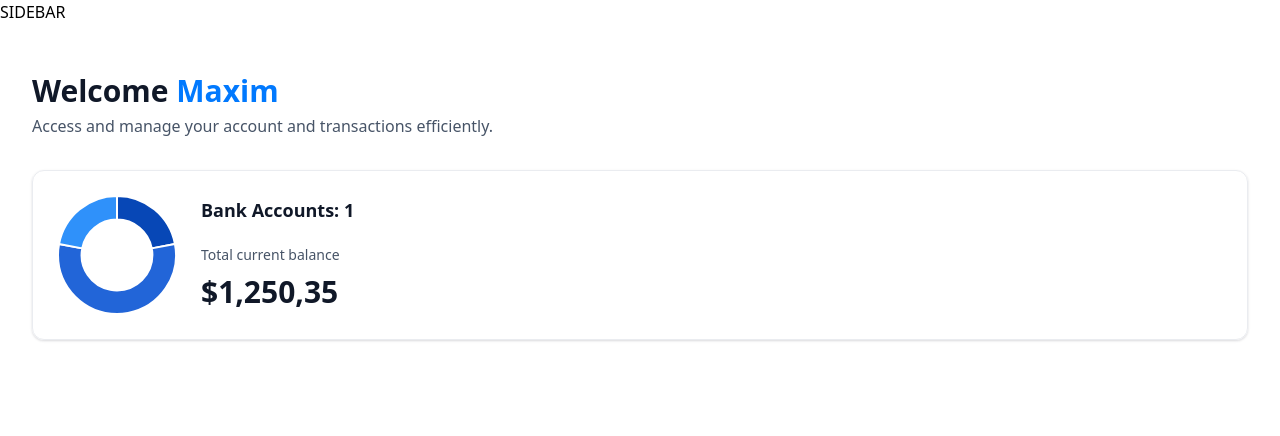
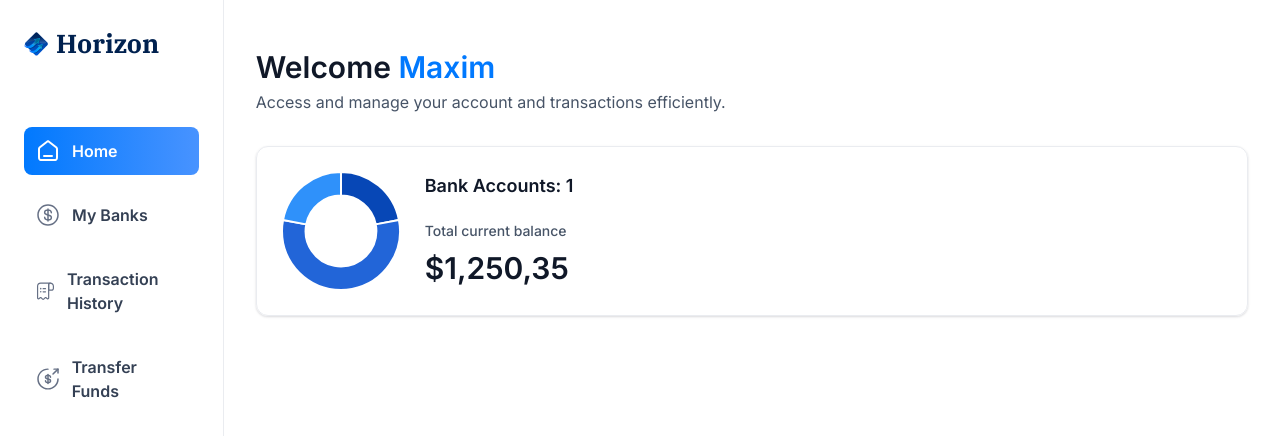
Before and after one commit to MaxFullstak/Banking-App, a Next.js app: page / in a window 1280 px wide. Shown: the top 436 px of the page. Built offline with nearby package versions, Linux system fonts and the light colour scheme.

Commit message:
Add sidebar and mobile navigation bar

```diff
--- a/app/(root)/layout.tsx
+++ b/app/(root)/layout.tsx
@@ -1,10 +1,29 @@
+import Sidebar from '@/components/Sidebar'
+import Image from 'next/image'
+import MobileNav from '@/components/MobileNav'
+
 export default function RootLayout({ children }: Readonly<{
 	children: React.ReactNode;
 }>) {
+	const loggedIn = { firstName: 'Maxim', lastName: 'Shegolev' }
 	return (
-		<main>
-			SIDEBAR
-			{children}
+		<main className="flex h-screen w-full font-inter">
+			<Sidebar user={loggedIn} />
+
+			<div className="flex size-full flex-col">
+				<div className="root-layout">
+					<Image
+						src="/icons/logo.svg"
+						width={30}
+						height={30}
+						alt="logo"
+					/>
+					<div>
+						<MobileNav user={loggedIn} />
+					</div>
+				</div>
+				{children}
+			</div>
 		</main>
 	)
 }
--- /dev/null
+++ b/components/MobileNav.tsx
@@ -0,0 +1,80 @@
+'use client'
+import {
+	Sheet, SheetClose,
+	SheetContent,
+	SheetTrigger
+} from '@/components/ui/sheet'
+import Image from 'next/image'
+import Link from 'next/link'
+import { sidebarLinks } from '@/constants'
+import { cn } from '@/lib/utils'
+import { usePathname } from 'next/navigation'
+
+
+const MobileNav = ({ user }: MobileNavProps) => {
+	const pathname = usePathname()
+	return (
+		<section className="w-full max-w-[264px]">
+			<Sheet>
+				<SheetTrigger>
+					<Image
+						src="/icons/hamburger.svg"
+						width={30}
+						height={30}
+						alt="menu"
+						className="cursor-pointer"
+					/>
+				</SheetTrigger>
+				<SheetContent side="left" className="border-none bg-white">
+					<Link href="/" className="flex cursor-pointer items-center gap-1 px-4">
+						<Image
+							src="/icons/logo.svg"
+							width={34} height={34}
+							alt="Horizon Logo"
+						/>
+						<h1 className="text-26 font-ibm-plex-serif font-bold text-black-1">Horizon</h1>
+					</Link>
+
+					<div className="mobilenav-sheet">
+						<SheetClose asChild>
+							<nav className="flex h-full flex-col gap-6 pt-16 text-white">
+								{sidebarLinks.map(i => {
+									const isActive = pathname === i.route || pathname.startsWith(`${i.route}/`)
+
+									return (
+										<SheetClose asChild key={i.route}>
+											<Link
+												href={i.route}
+												key={i.label}
+												className={cn('mobilenav-sheet_close w-full', { 'bg-bank-gradient': isActive })}
+											>
+												<Image
+													src={i.imgURL}
+													alt={i.label}
+													width={20}
+													height={20}
+													className={cn({
+														'brightness-[3] invert-0': isActive
+													})}
+												/>
+												<p className={cn('text-16 font-semibold text-black-2', {
+													'text-white': isActive
+												})}>
+													{i.label}
+												</p>
+											</Link>
+										</SheetClose>
+									)
+								})}
+								USER
+							</nav>
+						</SheetClose>
+						FOOTER
+					</div>
+				</SheetContent>
+			</Sheet>
+		</section>
+	)
+}
+
+export default MobileNav
--- /dev/null
+++ b/components/Sidebar.tsx
@@ -0,0 +1,57 @@
+'use client'
+import Link from 'next/link'
+import Image from 'next/image'
+import { sidebarLinks } from '@/constants'
+import { cn } from '@/lib/utils'
+import { usePathname } from 'next/navigation'
+
+const Sidebar = ({ user }: SiderbarProps) => {
+	const pathname = usePathname()
+	return (
+		<section className="sidebar">
+			<nav className="flex flex-col gap-4">
+				<Link href="/" className="flex mb-12 cursor-pointer items-center gap-2">
+					<Image
+						src="/icons/logo.svg"
+						width={34} height={34}
+						alt="Horizon Logo"
+						className="size-[24px] max-xl:size-14"
+					/>
+					<h1 className="sidebar-logo">Horizon</h1>
+				</Link>
+
+				{sidebarLinks.map(i => {
+					const isActive = pathname === i.route || pathname.startsWith(`${i.route}/`)
+					return (
+						<Link
+							href={i.route}
+							key={i.label}
+							className={cn('sidebar-link', { 'bg-bank-gradient': isActive })}
+						>
+							<div className="relative size-6">
+								<Image
+									src={i.imgURL}
+									alt={i.label}
+									fill
+									className={cn({
+										'brightness-[3] invert-0': isActive
+									})}
+								/>
+							</div>
+							<p className={cn('sidebar-label', {
+								'!text-white': isActive
+							})}>
+								{i.label}
+							</p>
+						</Link>
+					)
+				})}
+				USER
+			</nav>
+
+			FOOTER
+		</section>
+	)
+}
+
+export default Sidebar
--- /dev/null
+++ b/components/ui/sheet.tsx
@@ -0,0 +1,140 @@
+"use client"
+
+import * as React from "react"
+import * as SheetPrimitive from "@radix-ui/react-dialog"
+import { cva, type VariantProps } from "class-variance-authority"
+import { X } from "lucide-react"
+
+import { cn } from "@/lib/utils"
+
+const Sheet = SheetPrimitive.Root
+
+const SheetTrigger = SheetPrimitive.Trigger
+
+const SheetClose = SheetPrimitive.Close
+
+const SheetPortal = SheetPrimitive.Portal
+
+const SheetOverlay = React.forwardRef<
+  React.ElementRef<typeof SheetPrimitive.Overlay>,
+  React.ComponentPropsWithoutRef<typeof SheetPrimitive.Overlay>
+>(({ className, ...props }, ref) => (
+  <SheetPrimitive.Overlay
+    className={cn(
+      "fixed inset-0 z-50 bg-black/80  data-[state=open]:animate-in data-[state=closed]:animate-out data-[state=closed]:fade-out-0 data-[state=open]:fade-in-0",
+      className
+    )}
+    {...props}
+    ref={ref}
+  />
+))
+SheetOverlay.displayName = SheetPrimitive.Overlay.displayName
+
+const sheetVariants = cva(
+  "fixed z-50 gap-4 bg-background p-6 shadow-lg transition ease-in-out data-[state=open]:animate-in data-[state=closed]:animate-out data-[state=closed]:duration-300 data-[state=open]:duration-500",
+  {
+    variants: {
+      side: {
+        top: "inset-x-0 top-0 border-b data-[state=closed]:slide-out-to-top data-[state=open]:slide-in-from-top",
+        bottom:
+          "inset-x-0 bottom-0 border-t data-[state=closed]:slide-out-to-bottom data-[state=open]:slide-in-from-bottom",
+        left: "inset-y-0 left-0 h-full w-3/4 border-r data-[state=closed]:slide-out-to-left data-[state=open]:slide-in-from-left sm:max-w-sm",
+        right:
+          "inset-y-0 right-0 h-full w-3/4  border-l data-[state=closed]:slide-out-to-right data-[state=open]:slide-in-from-right sm:max-w-sm",
+      },
+    },
+    defaultVariants: {
+      side: "right",
+    },
+  }
+)
+
+interface SheetContentProps
+  extends React.ComponentPropsWithoutRef<typeof SheetPrimitive.Content>,
+    VariantProps<typeof sheetVariants> {}
+
+const SheetContent = React.forwardRef<
+  React.ElementRef<typeof SheetPrimitive.Content>,
+  SheetContentProps
+>(({ side = "right", className, children, ...props }, ref) => (
+  <SheetPortal>
+    <SheetOverlay />
+    <SheetPrimitive.Content
+      ref={ref}
+      className={cn(sheetVariants({ side }), className)}
+      {...props}
+    >
+      {children}
+      <SheetPrimitive.Close className="absolute right-4 top-4 rounded-sm opacity-70 ring-offset-background transition-opacity hover:opacity-100 focus:outline-none focus:ring-2 focus:ring-ring focus:ring-offset-2 disabled:pointer-events-none data-[state=open]:bg-secondary">
+        <X className="h-4 w-4" />
+        <span className="sr-only">Close</span>
+      </SheetPrimitive.Close>
+    </SheetPrimitive.Content>
+  </SheetPortal>
+))
+SheetContent.displayName = SheetPrimitive.Content.displayName
+
+const SheetHeader = ({
+  className,
+  ...props
+}: React.HTMLAttributes<HTMLDivElement>) => (
+  <div
+    className={cn(
+      "flex flex-col space-y-2 text-center sm:text-left",
+      className
+    )}
+    {...props}
+  />
+)
+SheetHeader.displayName = "SheetHeader"
+
+const SheetFooter = ({
+  className,
+  ...props
+}: React.HTMLAttributes<HTMLDivElement>) => (
+  <div
+    className={cn(
+      "flex flex-col-reverse sm:flex-row sm:justify-end sm:space-x-2",
+      className
+    )}
+    {...props}
+  />
+)
+SheetFooter.displayName = "SheetFooter"
+
+const SheetTitle = React.forwardRef<
+  React.ElementRef<typeof SheetPrimitive.Title>,
+  React.ComponentPropsWithoutRef<typeof SheetPrimitive.Title>
+>(({ className, ...props }, ref) => (
+  <SheetPrimitive.Title
+    ref={ref}
+    className={cn("text-lg font-semibold text-foreground", className)}
+    {...props}
+  />
+))
+SheetTitle.displayName = SheetPrimitive.Title.displayName
+
+const SheetDescription = React.forwardRef<
+  React.ElementRef<typeof SheetPrimitive.Description>,
+  React.ComponentPropsWithoutRef<typeof SheetPrimitive.Description>
+>(({ className, ...props }, ref) => (
+  <SheetPrimitive.Description
+    ref={ref}
+    className={cn("text-sm text-muted-foreground", className)}
+    {...props}
+  />
+))
+SheetDescription.displayName = SheetPrimitive.Description.displayName
+
+export {
+  Sheet,
+  SheetPortal,
+  SheetOverlay,
+  SheetTrigger,
+  SheetClose,
+  SheetContent,
+  SheetHeader,
+  SheetFooter,
+  SheetTitle,
+  SheetDescription,
+}
--- a/package.json
+++ b/package.json
@@ -9,6 +9,7 @@
     "lint": "next lint"
   },
   "dependencies": {
+    "@radix-ui/react-dialog": "^1.1.0",
     "@radix-ui/react-slot": "^1.1.0",
     "chart.js": "^4.4.3",
     "class-variance-authority": "^0.7.0",
```
Also changed, not shown: 1 other file (tests, documents, lock files or other folders).
